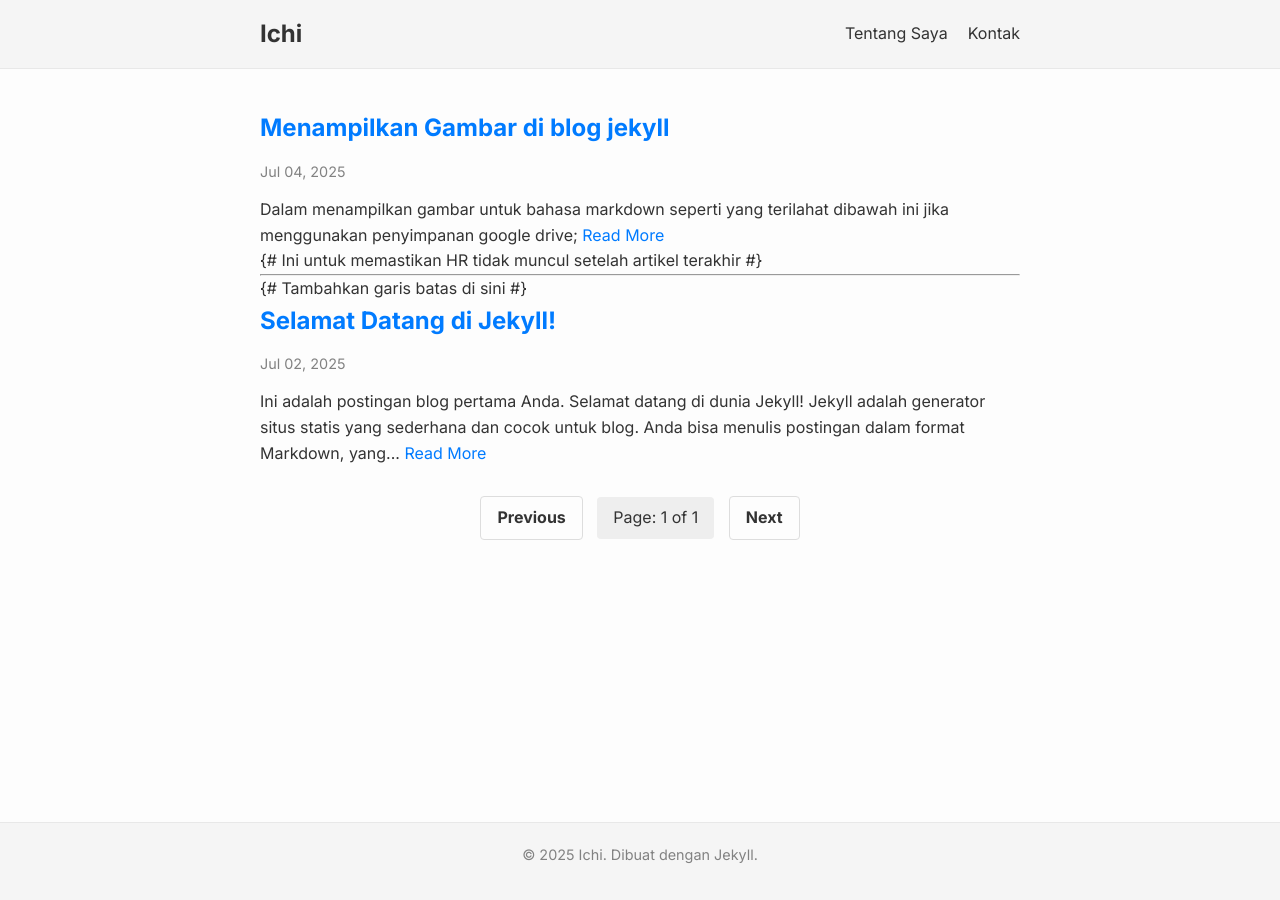
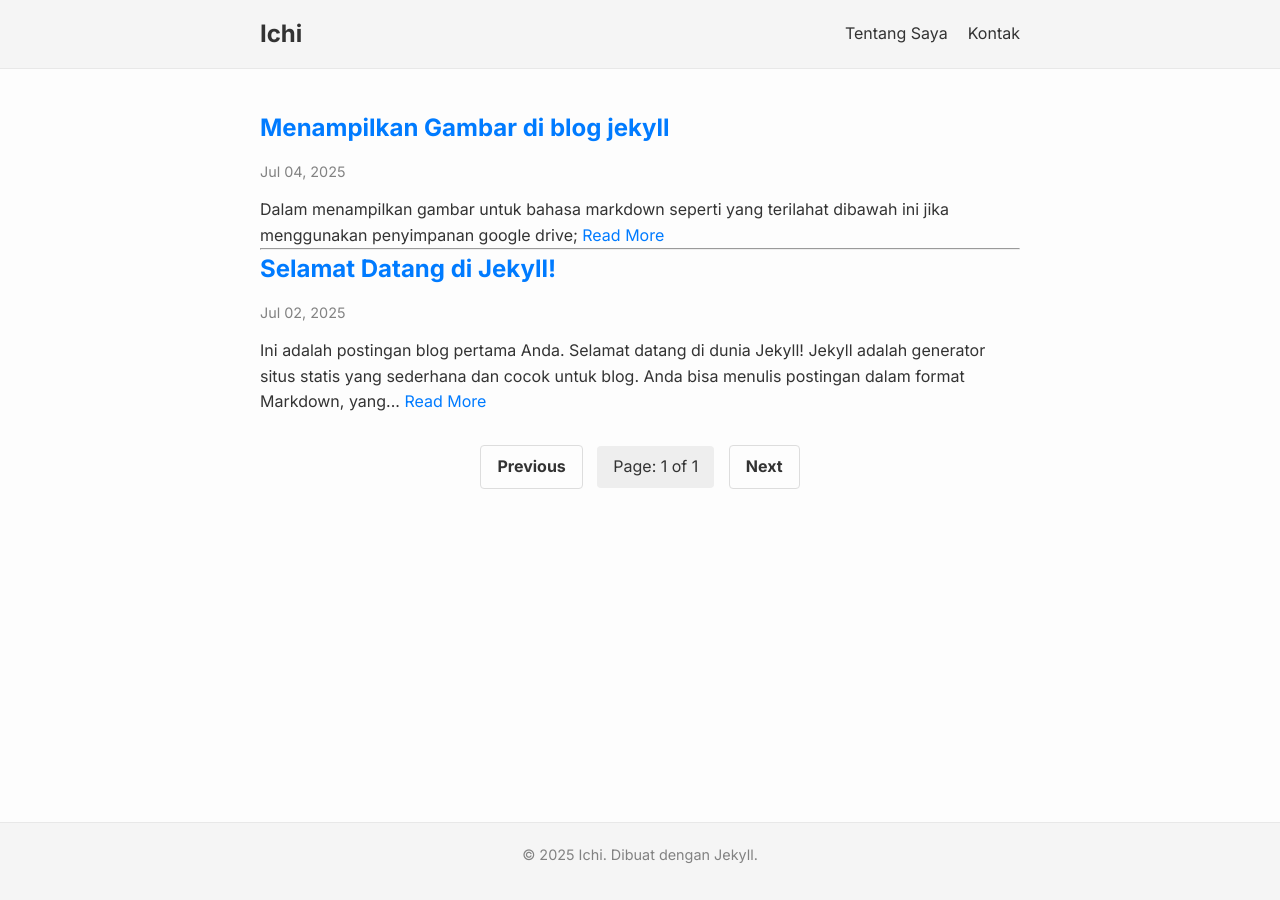
Before and after one commit to kucingcupu/ichi.github.io, a Jekyll site: the page built from index.html, in a window 1280 px wide. Built offline with Jekyll 4.4.1, drawn with Linux system fonts in a browser that asks for light colours; the list of posts is cut into pages by our own code.

Commit message:
menghapus komentar hr

```diff
--- a/index.html
+++ b/index.html
@@ -13,8 +13,8 @@ paginate_path: "/page:num/"
       {{ post.content | strip_html | truncatewords: 30 }}
       <a href="{{ post.url | relative_url }}">Read More</a>
     </div>
-    {% unless forloop.last %} {# Ini untuk memastikan HR tidak muncul setelah artikel terakhir #}
-      <hr> {# Tambahkan garis batas di sini #}
+    {% unless forloop.last %}
+      <hr>
     {% endunless %}
   {% endfor %}
 </div>
```
